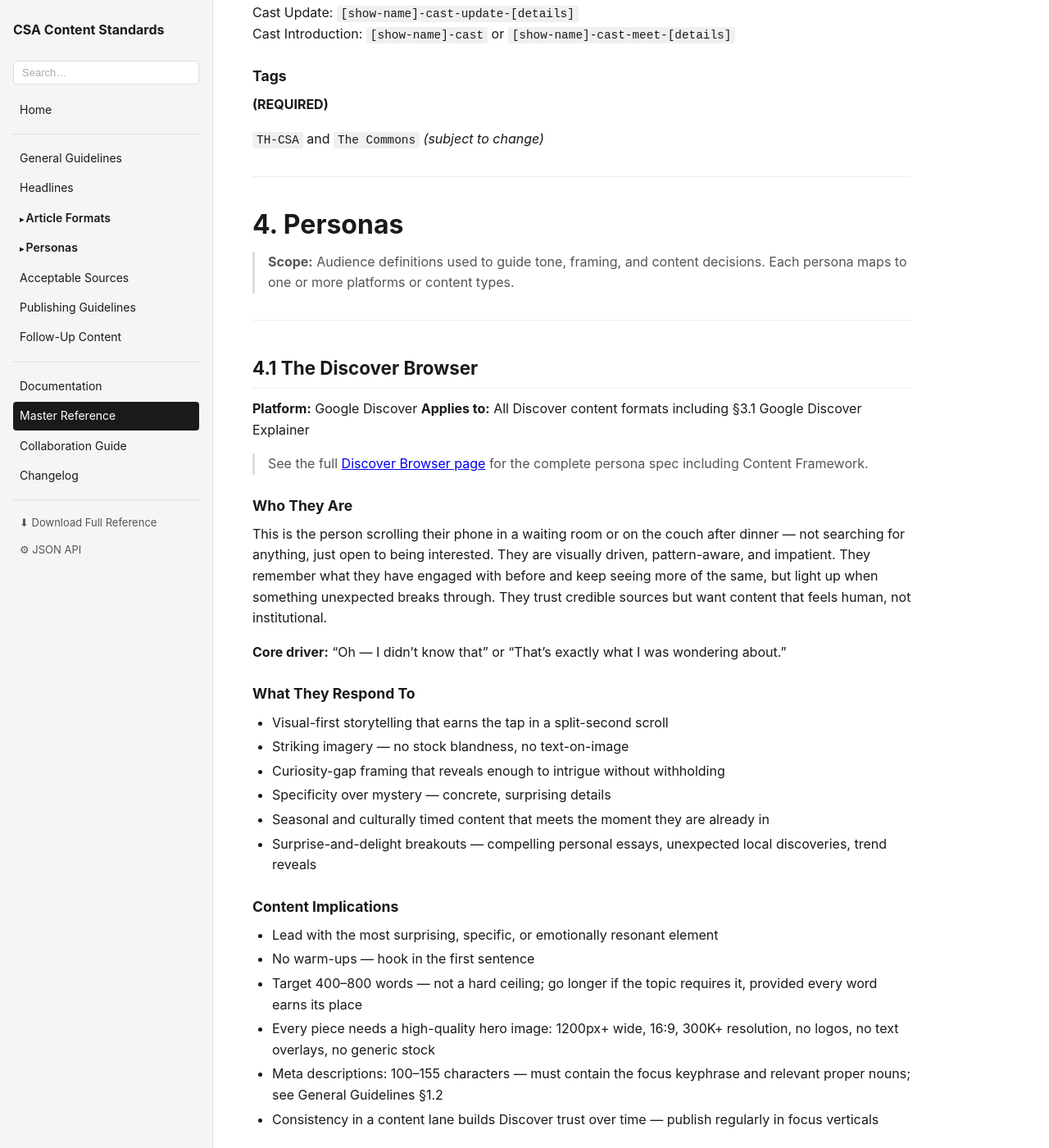
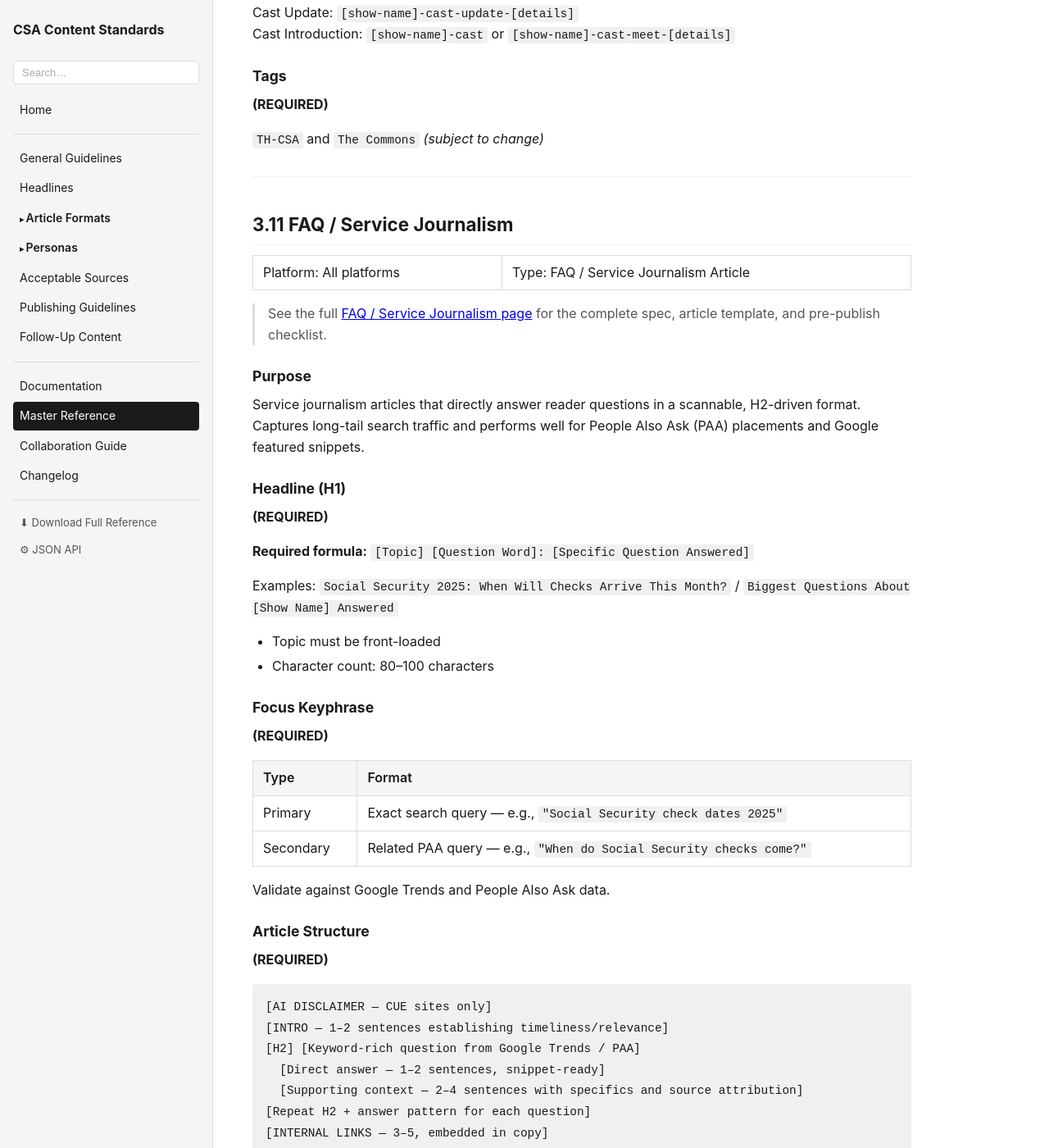
Before and after one commit to piercewilliams/csa-content-standards, a Jekyll site: the page built from docs/master-reference.md, in a window 1280 px wide and 1400 px high, scrolled down 31388 px. Shown: the whole window at 82% size. Built offline with Jekyll 4.4.1, drawn with Linux system fonts in a browser that asks for light colours; a script that is not in the unit is left out; some of the changed text lies outside the part shown.

Commit message:
new templates

````diff
--- a/_data/navigation.yml
+++ b/_data/navigation.yml
@@ -44,6 +44,9 @@ main:
       - title: Cast Introduction / Update
         url: /docs/cast
         match: cast
+      - title: FAQ / Service Journalism
+        url: /docs/faq
+        match: faq
   - title: Personas
     children:
       - title: The Discover Browser
--- a/docs/master-reference.md
+++ b/docs/master-reference.md
@@ -1121,6 +1121,71 @@ Cast Introduction: `[show-name]-cast` or `[show-name]-cast-meet-[details]`
 
 ---
 
+<!-- FORMAT:faq -->
+## 3.11 FAQ / Service Journalism
+
+Platform: All platforms | Type: FAQ / Service Journalism Article
+
+> See the full [FAQ / Service Journalism page]({{ "/docs/faq" | relative_url }}) for the complete spec, article template, and pre-publish checklist.
+
+### Purpose
+Service journalism articles that directly answer reader questions in a scannable, H2-driven format. Captures long-tail search traffic and performs well for People Also Ask (PAA) placements and Google featured snippets.
+
+### Headline (H1)
+**(REQUIRED)**
+
+**Required formula:** `[Topic] [Question Word]: [Specific Question Answered]`
+
+Examples: `Social Security 2025: When Will Checks Arrive This Month?` / `Biggest Questions About [Show Name] Answered`
+
+- Topic must be front-loaded
+- Character count: 80–100 characters
+
+### Focus Keyphrase
+**(REQUIRED)**
+
+| Type | Format |
+|---|---|
+| Primary | Exact search query — e.g., `"Social Security check dates 2025"` |
+| Secondary | Related PAA query — e.g., `"When do Social Security checks come?"` |
+
+Validate against Google Trends and People Also Ask data.
+
+### Article Structure
+**(REQUIRED)**
+
+```
+[AI DISCLAIMER — CUE sites only]
+[INTRO — 1–2 sentences establishing timeliness/relevance]
+[H2] [Keyword-rich question from Google Trends / PAA]
+  [Direct answer — 1–2 sentences, snippet-ready]
+  [Supporting context — 2–4 sentences with specifics and source attribution]
+[Repeat H2 + answer pattern for each question]
+[INTERNAL LINKS — 3–5, embedded in copy]
+```
+
+- Every H2 must include a keyword from Google Trends or PAA
+- First 1–2 sentences under each H2 must directly answer the question (snippet-ready)
+- Paragraphs: 2–3 sentences maximum
+- Word count: 300–500 words per answer block
+
+### Internal Links
+**(REQUIRED)**
+
+3–5 contextual inline links per article. Link to relevant topic pages, tag pages, and related articles. See General Guidelines §1.4.
+
+### URL Structure
+**(REQUIRED)**
+
+Pattern: `[topic]-[question-keywords]` or `[topic]-[year]-questions-answered`
+
+### Tags
+**(REQUIRED)**
+
+`TH-CSA` and `The Commons` *(subject to change)*
+
+---
+
 <!-- SECTION:personas -->
 # 4. Personas
 
````
Also changed, not shown: CONTEXT.md (+20 -3 lines), admin/config.yml (+8 -0 lines), api/reference.json (+7 -0 lines), docs/changelog.md (+3 -0 lines), docs/documentation.md (+3 -2 lines), docs/faq.md (added, +248 -0 lines), docs/headlines.md (+26 -0 lines).
